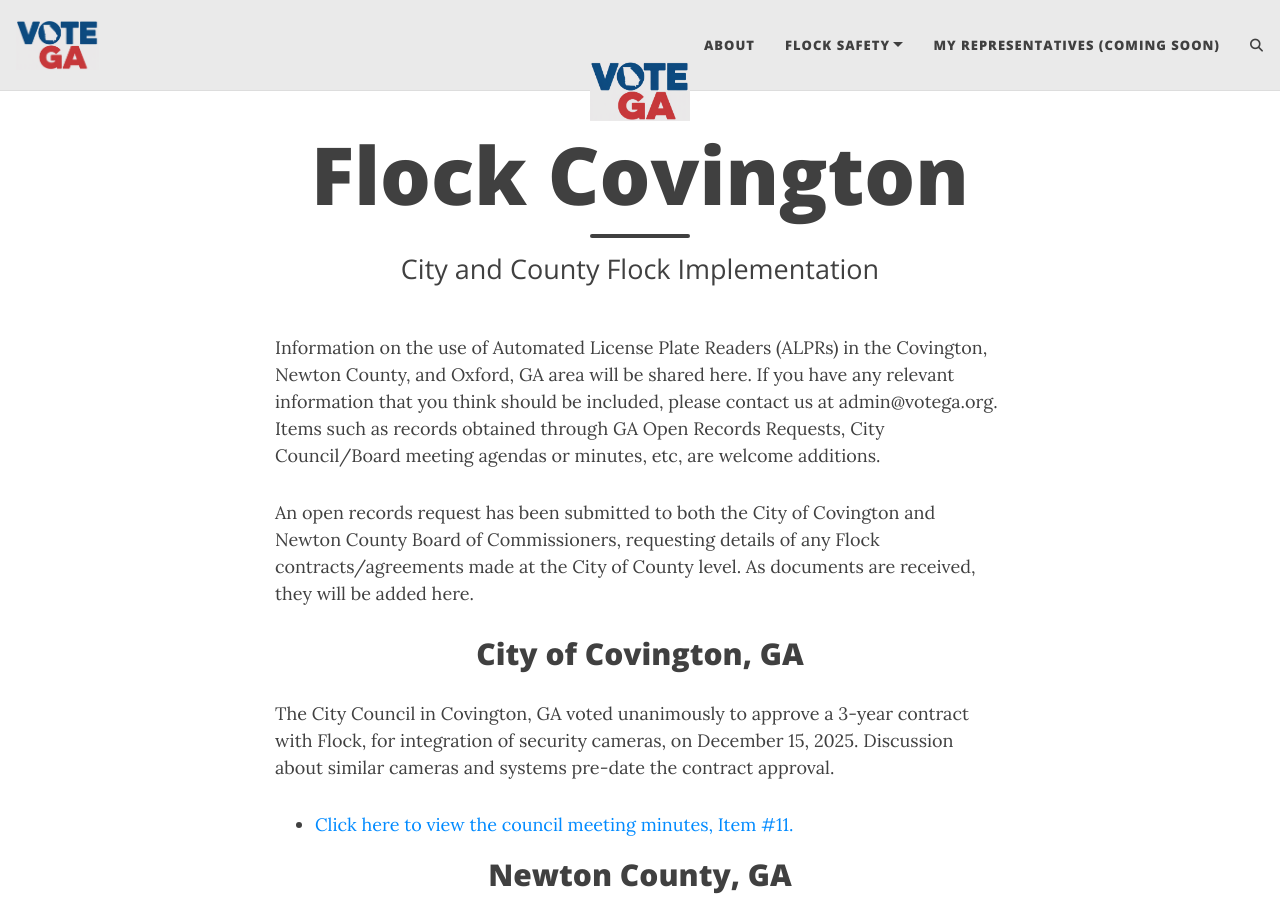
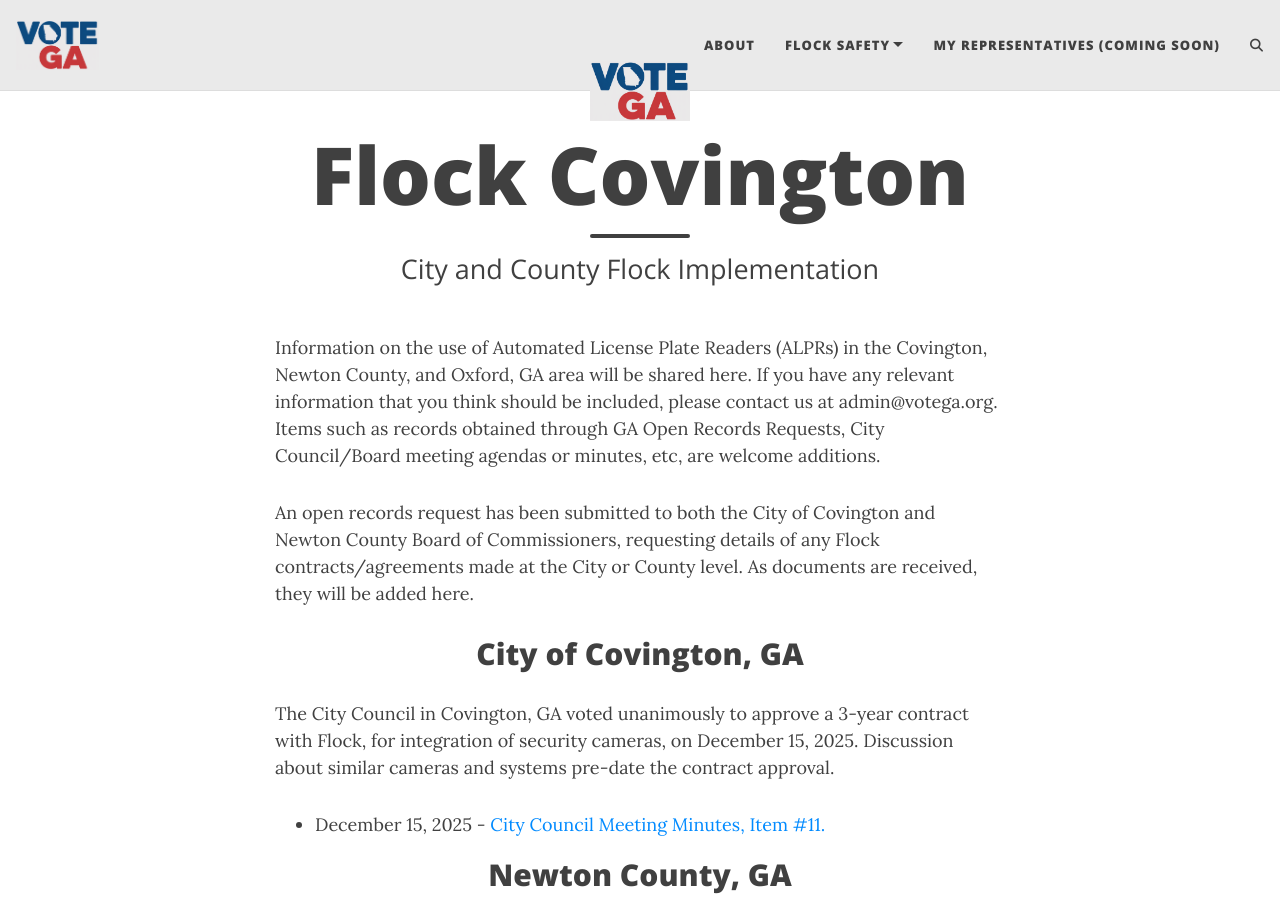
Before and after one commit to Votega/votega.org-TEST, a Jekyll site: the page built from flock-covington.md, in a window 1280 px wide and 900 px high. Built offline with Jekyll 4.4.1, drawn with Linux system fonts in a browser that asks for light colours; comment, search, counter and statistics services are not loaded.

Commit message:
Flock Formatting Update

```diff
--- a/flock-covington.md
+++ b/flock-covington.md
@@ -5,11 +5,11 @@ subtitle: City and County Flock Implementation
 ---
 Information on the use of Automated License Plate Readers (ALPRs) in the Covington, Newton County, and Oxford, GA area will be shared here. If you have any relevant information that you think should be included, please contact us at admin@votega.org. Items such as records obtained through GA Open Records Requests, City Council/Board meeting agendas or minutes, etc, are welcome additions.
 
-An open records request has been submitted to both the City of Covington and Newton County Board of Commissioners, requesting details of any Flock contracts/agreements made at the City of County level. As documents are received, they will be added here.
+An open records request has been submitted to both the City of Covington and Newton County Board of Commissioners, requesting details of any Flock contracts/agreements made at the City or County level. As documents are received, they will be added here.
 
 ## <center>City of Covington, GA</center>
 The City Council in Covington, GA voted unanimously to approve a 3-year contract with Flock, for integration of security cameras, on December 15, 2025. Discussion about similar cameras and systems pre-date the contract approval.
- * [Click here to view the council meeting minutes, Item #11.](https://cityofcovington.org/ckeditorfiles/files/2025_CityCouncil_1215_Minutes.pdf)
+ * December 15, 2025 - [City Council Meeting Minutes, Item #11.](https://cityofcovington.org/ckeditorfiles/files/2025_CityCouncil_1215_Minutes.pdf)
 
 ## <center>Newton County, GA</center>
 The Newton County Sheriff's Office has implemented Flock cameras in the county (and very likely using other vendors as well). So far, we've found references to purchasing/installation of flock cameras in the following:
```
Also changed, not shown: flock-safety.md (+2 -2 lines).
